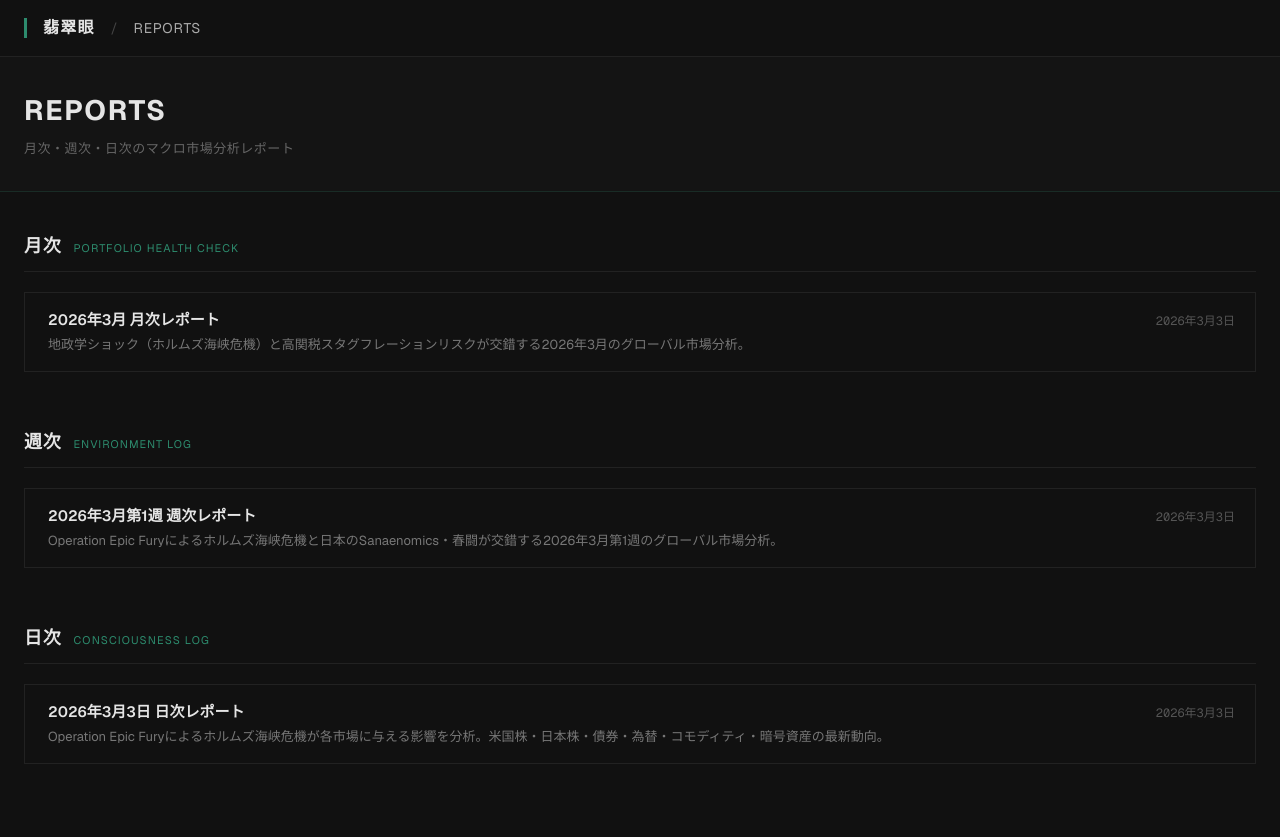
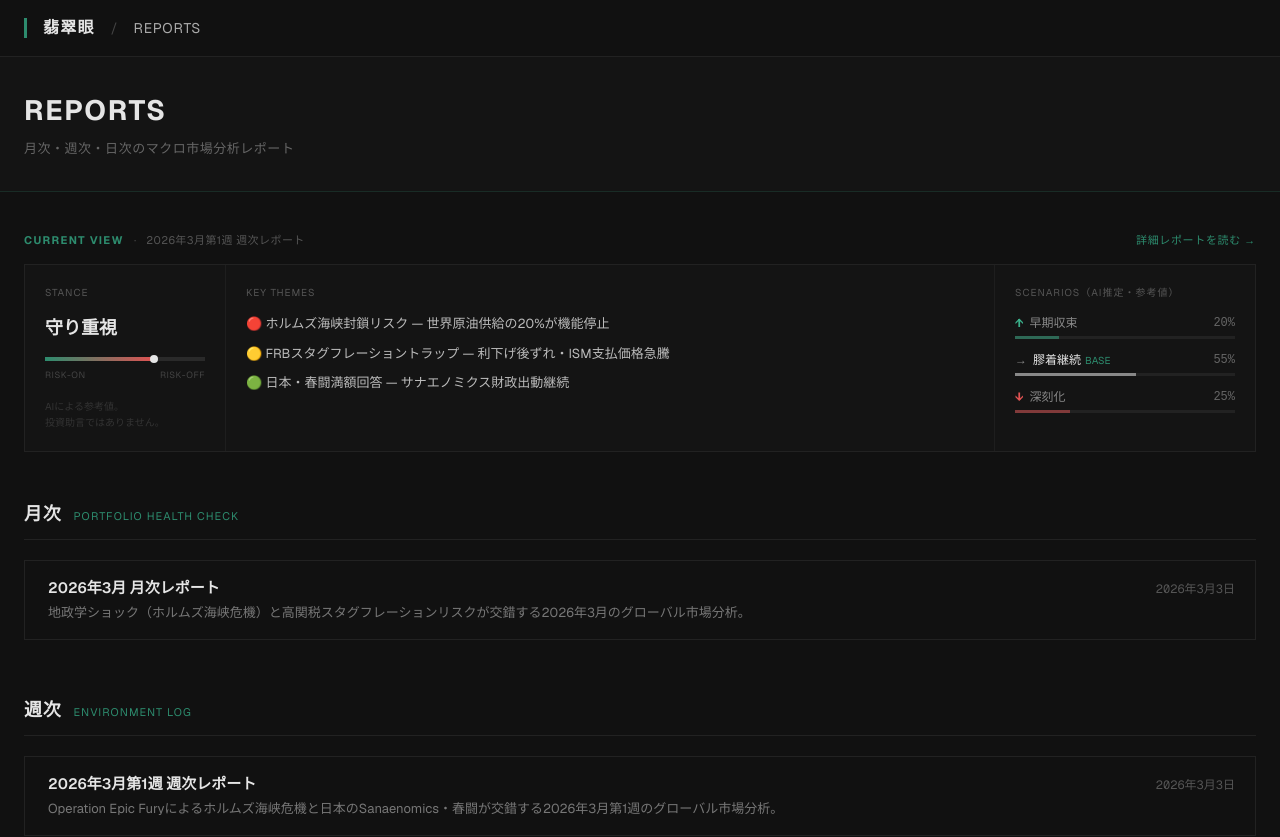
Before and after one commit to ops324/hisuigan-macro-insight-engine, a Next.js app: page /reports in a window 1280 px wide. Shown: the top 837 px of the page. Built offline with nearby package versions, Linux system fonts and the light colour scheme.

Commit message:
Add CURRENT VIEW summary panel to reports page
週次レポートのfrontmatterにスタンス・テーマ・シナリオを追加。
一覧ページ上部にパッと見で把握できるサマリーパネルを表示。

Co-Authored-By: Claude Sonnet 4.5 <noreply@anthropic.com>

```diff
--- a/app/reports/page.tsx
+++ b/app/reports/page.tsx
@@ -1,5 +1,5 @@
 import Link from "next/link";
-import { getReportsByType, ReportType } from "@/lib/reports";
+import { getReportsByType, ReportType, ReportMeta } from "@/lib/reports";
 import { ReportCard } from "./ReportCard";
 
 const JADE = "#2d8c6e";
@@ -16,8 +16,122 @@ const TYPE_SUBTITLES: Record<ReportType, string> = {
   daily:   "CONSCIOUSNESS LOG",
 };
 
+function CurrentView({ report }: { report: ReportMeta }) {
+  const { stance, stanceLabel, themes, scenarios } = report;
+  if (stance == null && !themes && !scenarios) return null;
+
+  const directionColor = (d: string) =>
+    d === "up" ? "#3aaf8a" : d === "down" ? "#e05252" : "#888";
+  const directionLabel = (d: string) =>
+    d === "up" ? "↑" : d === "down" ? "↓" : "→";
+
+  return (
+    <div style={{ marginBottom: 48 }}>
+      {/* ヘッダー */}
+      <div style={{ display: "flex", alignItems: "center", justifyContent: "space-between", marginBottom: 16 }}>
+        <div style={{ display: "flex", alignItems: "center", gap: 10 }}>
+          <span style={{ fontSize: 11, color: JADE, fontWeight: 700, letterSpacing: "0.12em" }}>CURRENT VIEW</span>
+          <span style={{ fontSize: 11, color: "#444" }}>·</span>
+          <span style={{ fontSize: 11, color: "#555", letterSpacing: "0.04em" }}>{report.title}</span>
+        </div>
+        <Link href={`/reports/${report.slug}`} style={{ fontSize: 11, color: JADE, textDecoration: "none", letterSpacing: "0.06em" }}>
+          詳細レポートを読む →
+        </Link>
+      </div>
+
+      <div style={{ display: "grid", gridTemplateColumns: "200px 1fr 260px", gap: 1, background: "#1e1e1e", border: "1px solid #222" }}>
+
+        {/* スタンス */}
+        {stance != null && (
+          <div style={{ background: "#141414", padding: "20px 20px" }}>
+            <div style={{ fontSize: 10, color: "#555", letterSpacing: "0.1em", marginBottom: 14 }}>STANCE</div>
+            <div style={{ fontSize: 18, fontWeight: 700, color: "#e5e5e5", marginBottom: 16 }}>
+              {stanceLabel ?? "—"}
+            </div>
+            {/* ゲージ */}
+            <div style={{ position: "relative", height: 4, background: "#2a2a2a", marginBottom: 8 }}>
+              <div style={{
+                position: "absolute",
+                left: 0,
+                width: `${stance}%`,
+                height: "100%",
+                background: `linear-gradient(to right, ${JADE}, #e05252)`,
+              }} />
+              <div style={{
+                position: "absolute",
+                left: `${stance}%`,
+                top: "50%",
+                transform: "translate(-50%, -50%)",
+                width: 8,
+                height: 8,
+                background: "#e5e5e5",
+                borderRadius: "50%",
+              }} />
+            </div>
+            <div style={{ display: "flex", justifyContent: "space-between" }}>
+              <span style={{ fontSize: 9, color: "#444", letterSpacing: "0.06em" }}>RISK-ON</span>
+              <span style={{ fontSize: 9, color: "#444", letterSpacing: "0.06em" }}>RISK-OFF</span>
+            </div>
+            <div style={{ marginTop: 16, fontSize: 10, color: "#333", lineHeight: 1.6 }}>
+              AIによる参考値。<br />投資助言ではありません。
+            </div>
+          </div>
+        )}
+
+        {/* テーマ */}
+        {themes && themes.length > 0 && (
+          <div style={{ background: "#141414", padding: "20px 20px" }}>
+            <div style={{ fontSize: 10, color: "#555", letterSpacing: "0.1em", marginBottom: 14 }}>KEY THEMES</div>
+            <div style={{ display: "flex", flexDirection: "column", gap: 10 }}>
+              {themes.map((theme, i) => (
+                <div key={i} style={{ fontSize: 13, color: "#bbb", lineHeight: 1.5, paddingLeft: 0 }}>
+                  {theme}
+                </div>
+              ))}
+            </div>
+          </div>
+        )}
+
+        {/* シナリオ */}
+        {scenarios && scenarios.length > 0 && (
+          <div style={{ background: "#141414", padding: "20px 20px" }}>
+            <div style={{ fontSize: 10, color: "#555", letterSpacing: "0.1em", marginBottom: 14 }}>SCENARIOS（AI推定・参考値）</div>
+            <div style={{ display: "flex", flexDirection: "column", gap: 12 }}>
+              {scenarios.map((s, i) => (
+                <div key={i}>
+                  <div style={{ display: "flex", alignItems: "center", justifyContent: "space-between", marginBottom: 4 }}>
+                    <div style={{ display: "flex", alignItems: "center", gap: 6 }}>
+                      <span style={{ fontSize: 12, color: directionColor(s.direction), fontWeight: 700 }}>
+                        {directionLabel(s.direction)}
+                      </span>
+                      <span style={{ fontSize: 12, color: s.base ? "#e5e5e5" : "#888" }}>
+                        {s.label}
+                        {s.base && <span style={{ fontSize: 10, color: JADE, marginLeft: 4 }}>BASE</span>}
+                      </span>
+                    </div>
+                    <span style={{ fontSize: 12, color: "#666", fontFamily: "monospace" }}>{s.probability}%</span>
+                  </div>
+                  <div style={{ height: 3, background: "#222" }}>
+                    <div style={{
+                      height: "100%",
+                      width: `${s.probability}%`,
+                      background: directionColor(s.direction),
+                      opacity: s.base ? 1 : 0.5,
+                    }} />
+                  </div>
+                </div>
+              ))}
+            </div>
+          </div>
+        )}
+      </div>
+    </div>
+  );
+}
+
 export default function ReportsPage() {
   const types: ReportType[] = ["monthly", "weekly", "daily"];
+  const latestWeekly = getReportsByType("weekly")[0];
 
   return (
     <div style={{ minHeight: "100vh", background: "#111", color: "#e5e5e5", fontFamily: "var(--font-geist-sans)" }}>
@@ -47,11 +161,15 @@ export default function ReportsPage() {
 
       {/* コンテンツ */}
       <main style={{ maxWidth: 1280, margin: "0 auto", padding: "40px 24px" }}>
+
+        {/* CURRENT VIEW パネル */}
+        {latestWeekly && <CurrentView report={latestWeekly} />}
+
+        {/* レポート一覧 */}
         {types.map((type) => {
           const reports = getReportsByType(type);
           return (
             <section key={type} style={{ marginBottom: 56 }}>
-              {/* セクションヘッダー */}
               <div style={{ display: "flex", alignItems: "baseline", gap: 12, marginBottom: 20, paddingBottom: 12, borderBottom: "1px solid #222" }}>
                 <h2 style={{ fontSize: 18, fontWeight: 700, margin: 0, color: "#e5e5e5", letterSpacing: "0.04em" }}>
                   {TYPE_LABELS[type]}
--- a/content/reports/weekly/2026-W10.md
+++ b/content/reports/weekly/2026-W10.md
@@ -3,6 +3,23 @@ title: "2026年3月第1週 週次レポート"
 date: "2026-03-03"
 type: "weekly"
 description: "Operation Epic Furyによるホルムズ海峡危機と日本のSanaenomics・春闘が交錯する2026年3月第1週のグローバル市場分析。"
+stance: 68
+stanceLabel: "守り重視"
+themes:
+  - "🔴 ホルムズ海峡封鎖リスク — 世界原油供給の20%が機能停止"
+  - "🟡 FRBスタグフレーショントラップ — 利下げ後ずれ・ISM支払価格急騰"
+  - "🟢 日本・春闘満額回答 — サナエノミクス財政出動継続"
+scenarios:
+  - label: "早期収束"
+    probability: 20
+    direction: "up"
+  - label: "膠着継続"
+    probability: 55
+    direction: "neutral"
+    base: true
+  - label: "深刻化"
+    probability: 25
+    direction: "down"
 ---
 
 # 🌏 WEEKLY MACRO BASE REPORT
--- a/lib/reports.ts
+++ b/lib/reports.ts
@@ -6,12 +6,23 @@ const REPORTS_DIR = path.join(process.cwd(), "content/reports");
 
 export type ReportType = "monthly" | "weekly" | "daily";
 
+export interface ScenarioItem {
+  label: string;
+  probability: number;
+  direction: "up" | "neutral" | "down";
+  base?: boolean;
+}
+
 export interface ReportMeta {
   slug: string;
   title: string;
   date: string;
   type: ReportType;
   description?: string;
+  stance?: number;
+  stanceLabel?: string;
+  themes?: string[];
+  scenarios?: ScenarioItem[];
 }
 
 export interface Report extends ReportMeta {
@@ -38,6 +49,10 @@ export function getAllReports(): ReportMeta[] {
         date: data.date ?? "",
         type: (data.type as ReportType) ?? type,
         description: data.description,
+        stance: data.stance,
+        stanceLabel: data.stanceLabel,
+        themes: data.themes,
+        scenarios: data.scenarios,
       });
     }
   }
```
